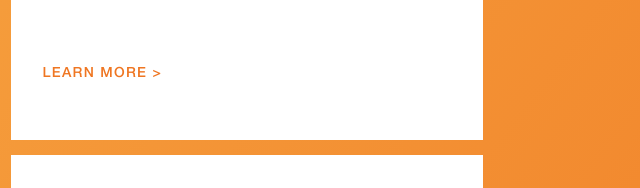
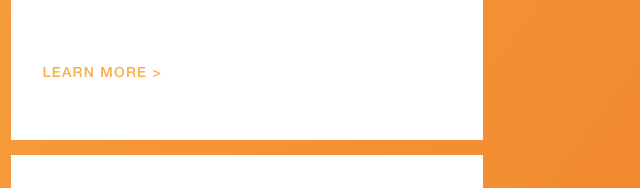
Before and after one commit to eshankvaish/Company-Home-Page, a website built with webpack: page index.html in a window 1280 px wide. In both pictures the pointer is over the link 739 px from the left and 1034 px from the top of the page. Shown: the part 963-1151 px from the top of the page, 637-1277 px from the left. Built offline with nearby package versions, Linux system fonts and the light colour scheme; files whose address does not match are found by name.

Commit message:
[UA-3] Main Container Part-1 - Added Hover Effect on Learn More button

```diff
--- a/src/styles/layout/_services.scss
+++ b/src/styles/layout/_services.scss
@@ -64,6 +64,8 @@
         font-size: 1.5rem;
         letter-spacing: 1.2px;
         color: $color-primary;
+
+        &:hover { color: $primary-gradient-bg-color; }
     }
 }
 /*Custom Breakpoint for very small devices*/
```
